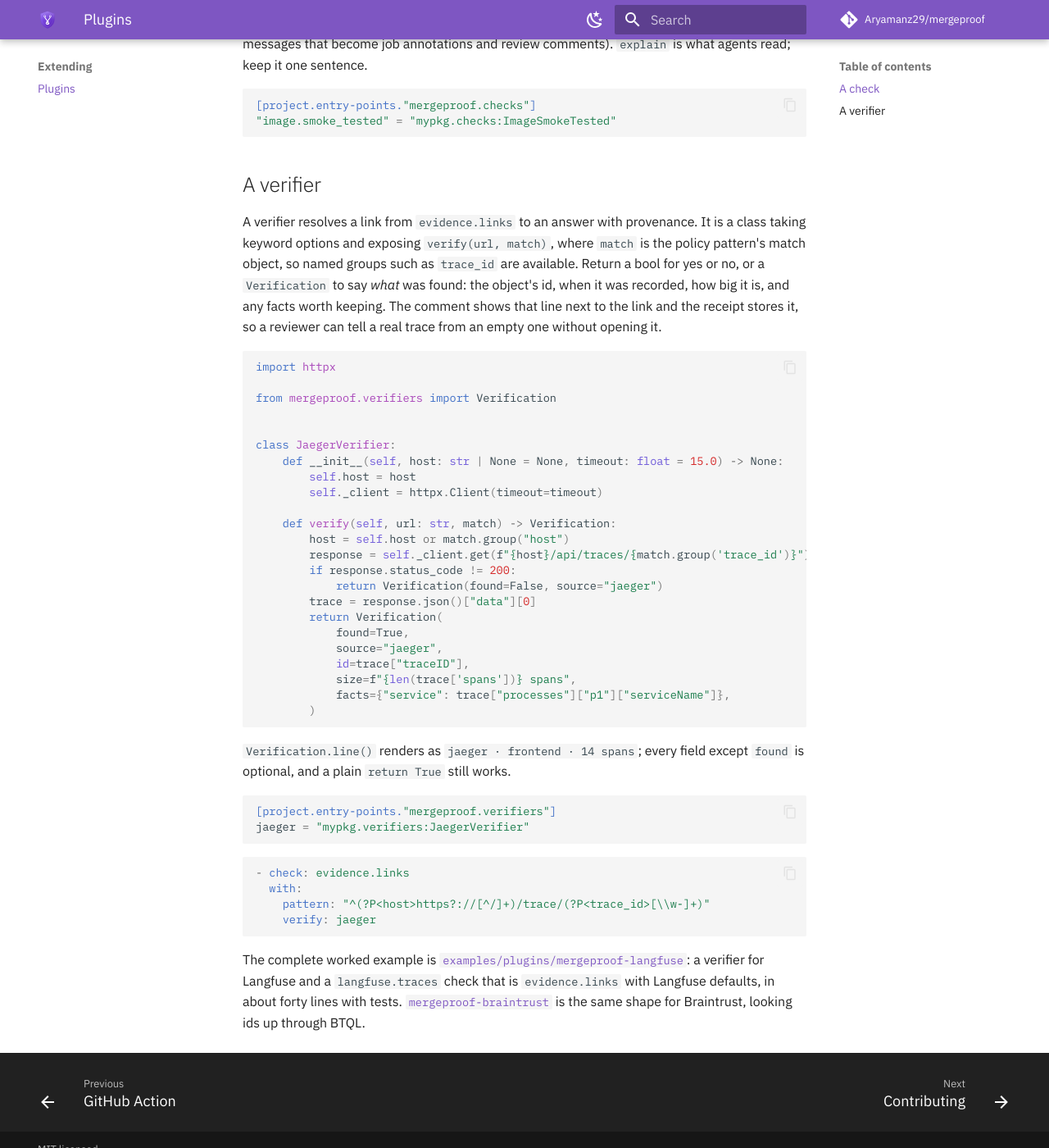
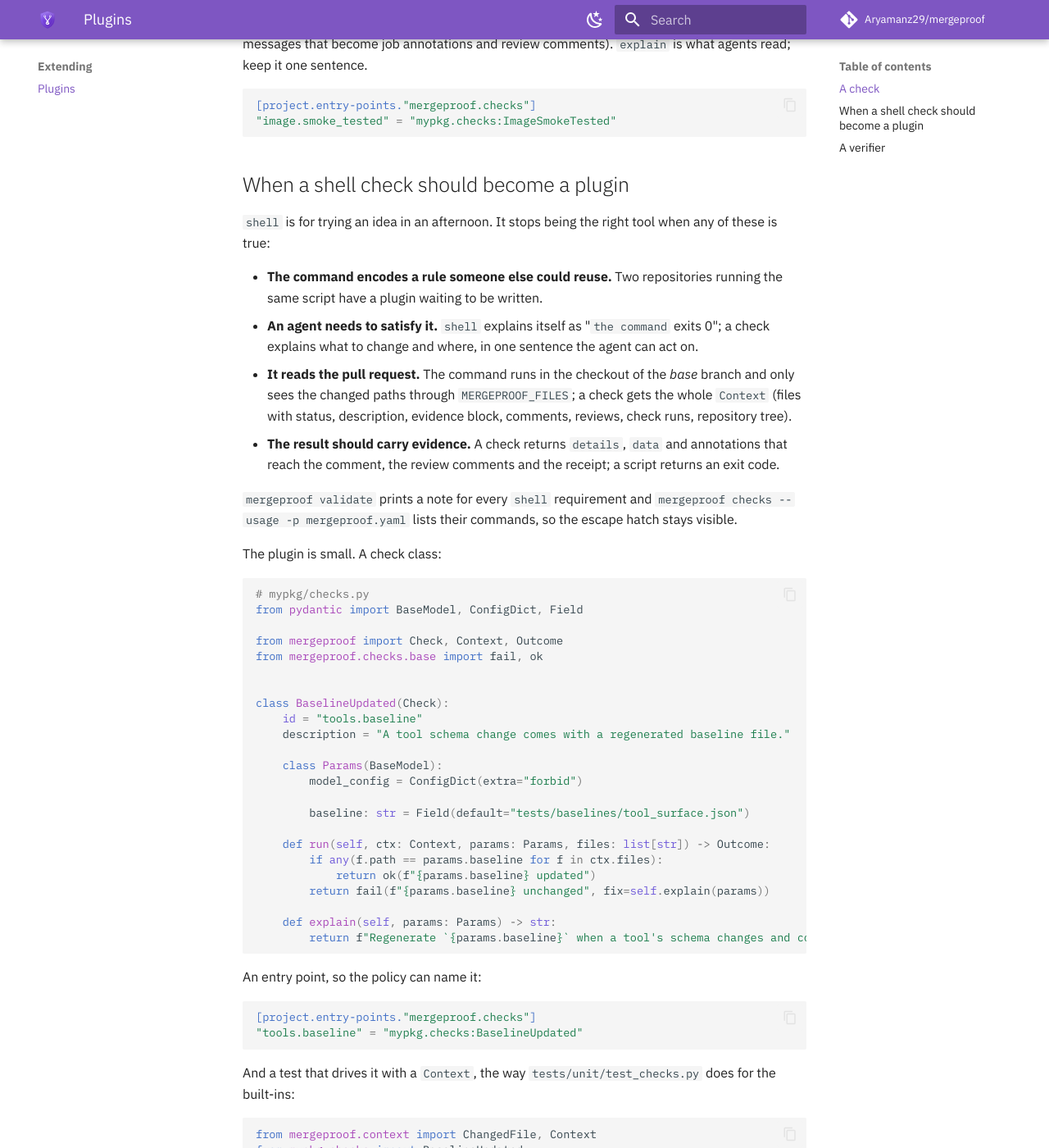
Before and after one commit to Aryamanz29/mergeproof, an MkDocs documentation site: the page built from docs/extending/plugins.md, in a window 1280 px wide and 1400 px high, scrolled down 982 px. Shown: the whole window at 82% size. Built offline with MkDocs 1.6.1 and Material for MkDocs 9.7.7, drawn with Linux system fonts in a browser that asks for light colours; comment, search, counter and statistics services are not loaded; some of the changed text lies outside the part shown.

Commit message:
feat(cli): keep shell checks visible; document when one should become a plugin
mergeproof validate prints a note for every shell requirement and
mergeproof checks --usage counts the checks a policy uses and lists the
shell commands it runs. The plugin guide gains a section on when a shell
check should become a plugin, with the check class, entry point and test
that replace it. No shell check exists in this repository's policies, the
examples or the toolkit policy; the recurring patterns (baseline updated,
changelog touched) are already files.changed, so nothing is promoted.

Closes #53

````diff
--- a/docs/extending/plugins.md
+++ b/docs/extending/plugins.md
@@ -45,6 +45,78 @@
 [project.entry-points."mergeproof.checks"]
 "image.smoke_tested" = "mypkg.checks:ImageSmokeTested"
 ```
+
+## When a shell check should become a plugin
+
+`shell` is for trying an idea in an afternoon. It stops being the right tool when any of these is
+true:
+
+- **The command encodes a rule someone else could reuse.** Two repositories running the same
+  script have a plugin waiting to be written.
+- **An agent needs to satisfy it.** `shell` explains itself as "`the command` exits 0"; a check
+  explains what to change and where, in one sentence the agent can act on.
+- **It reads the pull request.** The command runs in the checkout of the *base* branch and only
+  sees the changed paths through `MERGEPROOF_FILES`; a check gets the whole `Context` (files with
+  status, description, evidence block, comments, reviews, check runs, repository tree).
+- **The result should carry evidence.** A check returns `details`, `data` and annotations that
+  reach the comment, the review comments and the receipt; a script returns an exit code.
+
+`mergeproof validate` prints a note for every `shell` requirement and `mergeproof checks --usage
+-p mergeproof.yaml` lists their commands, so the escape hatch stays visible.
+
+The plugin is small. A check class:
+
+```python
+# mypkg/checks.py
+from pydantic import BaseModel, ConfigDict, Field
+
+from mergeproof import Check, Context, Outcome
+from mergeproof.checks.base import fail, ok
+
+
+class BaselineUpdated(Check):
+    id = "tools.baseline"
+    description = "A tool schema change comes with a regenerated baseline file."
+
+    class Params(BaseModel):
+        model_config = ConfigDict(extra="forbid")
+
+        baseline: str = Field(default="tests/baselines/tool_surface.json")
+
+    def run(self, ctx: Context, params: Params, files: list[str]) -> Outcome:
+        if any(f.path == params.baseline for f in ctx.files):
+            return ok(f"{params.baseline} updated")
+        return fail(f"{params.baseline} unchanged", fix=self.explain(params))
+
+    def explain(self, params: Params) -> str:
+        return f"Regenerate `{params.baseline}` when a tool's schema changes and commit it."
+```
+
+An entry point, so the policy can name it:
+
+```toml
+[project.entry-points."mergeproof.checks"]
+"tools.baseline" = "mypkg.checks:BaselineUpdated"
+```
+
+And a test that drives it with a `Context`, the way `tests/unit/test_checks.py` does for the
+built-ins:
+
+```python
+from mergeproof.context import ChangedFile, Context
+from mypkg.checks import BaselineUpdated
+
+
+def test_baseline_must_change():
+    check = BaselineUpdated()
+    params = check.parse_params({})
+    ctx = Context(files=[ChangedFile(path="tools/search.py")])
+    assert check.run(ctx, params, ["tools/search.py"]).status == "fail"
+```
+
+Install the package next to mergeproof (the action's `plugins` input) and the policy says
+`check: tools.baseline`. The two plugins under `examples/plugins/` are complete examples with
+packaging and tests.
 
 ## A verifier
 
````
Also changed, not shown: docs/reference/checks.md (+6 -0 lines), docs/reference/cli.md (+1 -1 lines), 2 other files.
